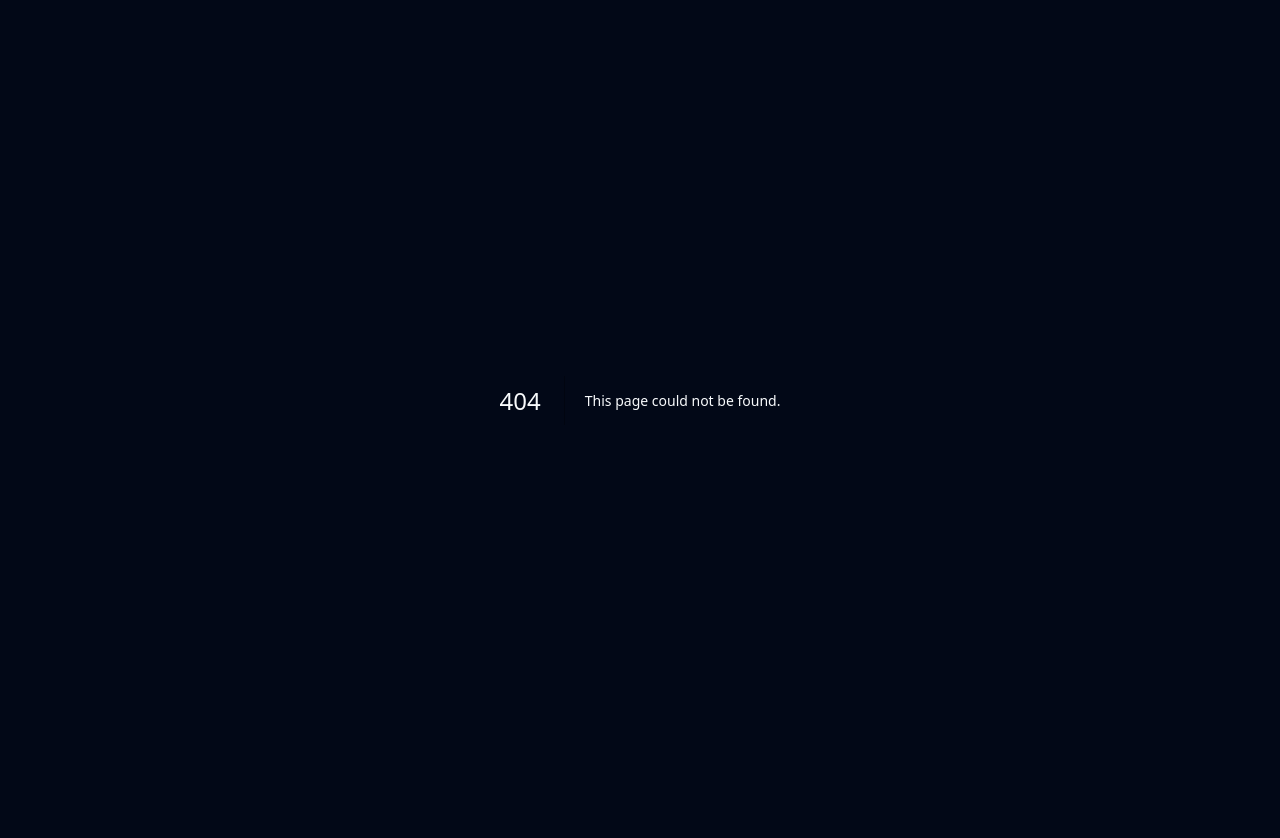
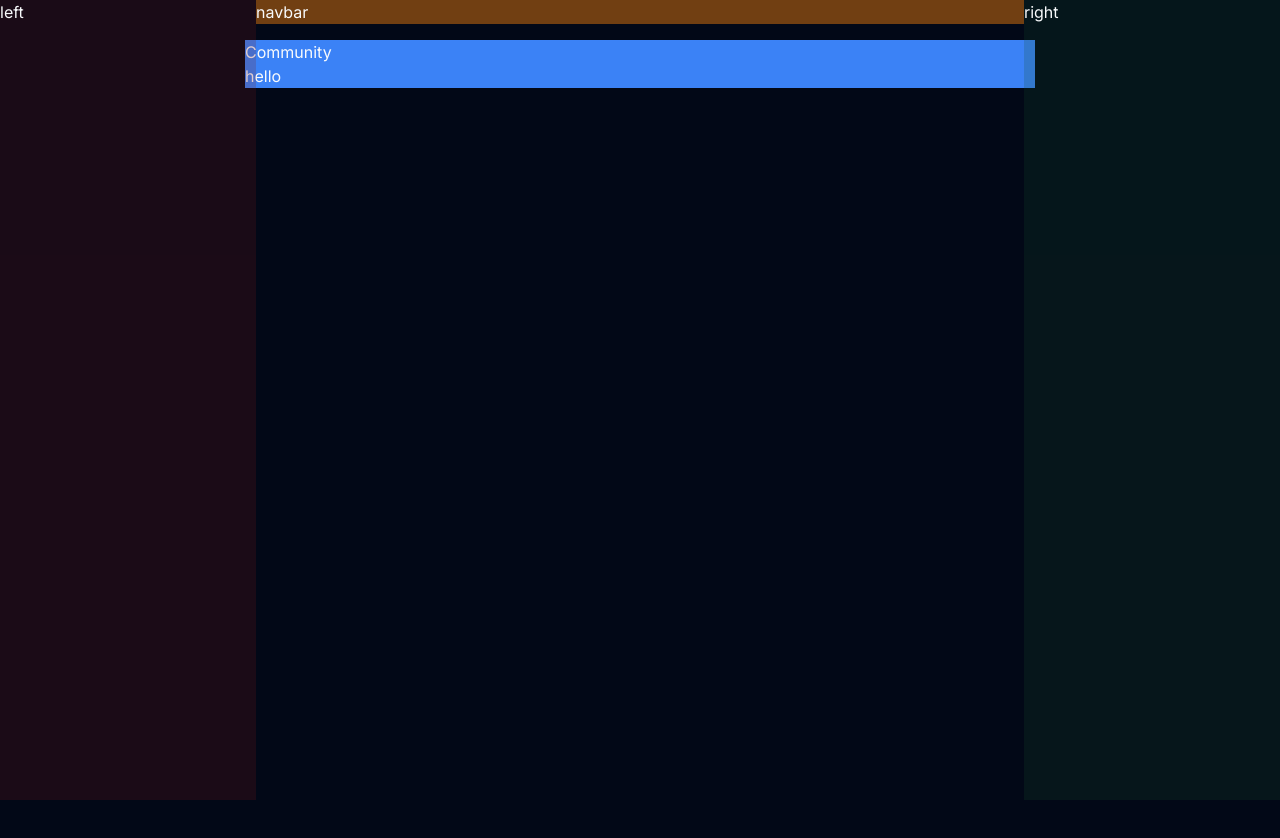
Before and after one commit to Developer095/proj-two, a Next.js app: page /community in a window 1280 px wide. Before the commit this address had no page. Shown: the top 838 px of the page. Before the commit the page ends 800 px from the top, so only its background shows below. Built offline with nearby package versions, Linux system fonts and the light colour scheme.

Commit message:
communtiy page underdeveloping

```diff
--- a/app/(default)/about/page.tsx
+++ /dev/null
@@ -1,7 +0,0 @@
-import React from "react";
-
-const About = () => {
-  return <div>About</div>;
-};
-
-export default About;
--- /dev/null
+++ b/app/(default)/community/page.tsx
@@ -0,0 +1,14 @@
+import React from "react";
+
+const Community = () => {
+  return (
+    <div>
+      Community
+      <div>
+        <div>hello</div>
+      </div>
+    </div>
+  );
+};
+
+export default Community;
```
